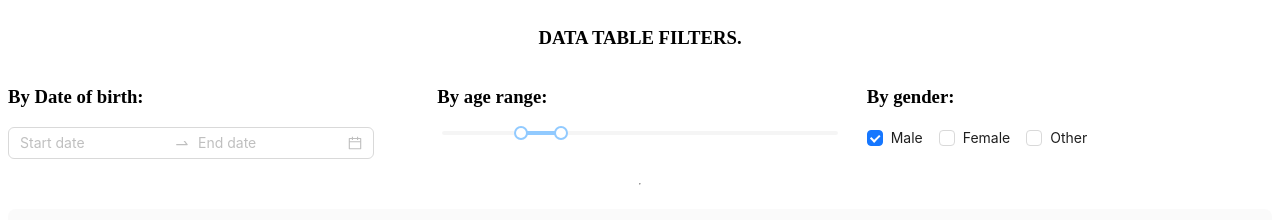
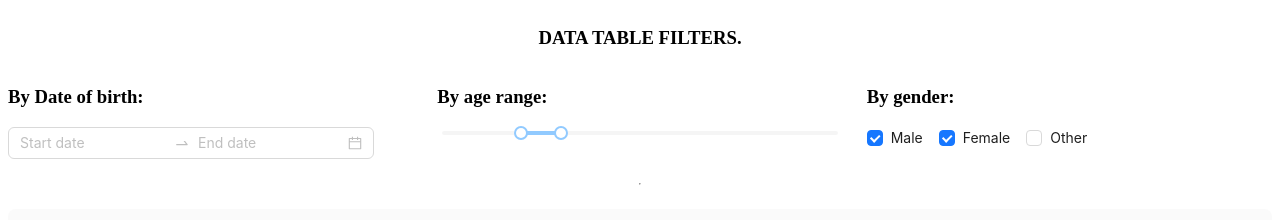
Before and after one commit to pasankg/redux-exercise, a React (Vite) app: page / in a window 1280 px wide. Shown: the top 220 px of the page. Built offline with nearby package versions, Linux system fonts and the light colour scheme.

Commit message:
Add user slice

```diff
--- a/src/components/shared/ui/CheckboxFilter/GenderFilter.tsx
+++ b/src/components/shared/ui/CheckboxFilter/GenderFilter.tsx
@@ -1,23 +1,32 @@
 import { Checkbox, Divider } from "antd";
-import type { CheckboxProps } from "antd";
-import React, { useState } from "react";
+// import type { CheckboxProps } from "antd";
+// import React, { useState } from "react";
+import { useDispatch, useSelector } from "react-redux";
+import { filterByGender } from "../../../../slices";
 
 const CheckboxGroup = Checkbox.Group;
 
 const plainOptions = ["Male", "Female", "Other"];
-const defaultCheckedList = ["Male"];
+// const defaultCheckedList = ["Male"];
 
 const GenderFilter: React.FC = () => {
-  const [checkedList, setCheckedList] = useState<string[]>(defaultCheckedList);
-  const onChange = (list: string[]) => {
-    setCheckedList(list);
+  const dispatch = useDispatch();
+  const selectedGenders = useSelector((state) => state.users.selectedGenders);
+  // const [checkedList, setCheckedList] = useState<string[]>(defaultCheckedList);
+
+  // const onChange = (list: string[]) => {
+  //   setCheckedList(list);
+  // };
+
+  const onChange = (checkedList: string[]) => {
+    dispatch(filterByGender(checkedList));
   };
 
   return (
     <>
       <CheckboxGroup
         options={plainOptions}
-        value={checkedList}
+        value={selectedGenders}
         onChange={onChange}
       />
     </>
--- /dev/null
+++ b/src/slices/index.ts
@@ -0,0 +1,2 @@
+export { default as userFilterSlice } from './userFilterSlice'
+export  * from './userFilterSlice'
--- /dev/null
+++ b/src/slices/userFilterSlice.ts
@@ -0,0 +1,29 @@
+import { createSlice, PayloadAction } from "@reduxjs/toolkit";
+import { UserType } from "../types";
+
+interface UserState {
+ users: UserType[];
+ filteredUsers: UserType[];
+ selectedGenders: string[];
+}
+
+const initialState: UserState = {
+ users: [],
+ filteredUsers: [],
+ selectedGenders: ['Male', 'Female'],
+}
+
+const userSlice = createSlice({
+ name: "userFilters",
+ initialState,
+ reducers: {
+  filterByGender: (state, action: PayloadAction<string[]>) => {
+   const selectedGenders = action.payload;
+   state.selectedGenders = selectedGenders;
+   state.filteredUsers = state.users.filter(user => selectedGenders.includes(user.gender));
+  }
+ }
+})
+
+export const { filterByGender } = userSlice.actions;
+export default userSlice.reducer;
--- a/src/store/store.ts
+++ b/src/store/store.ts
@@ -1,7 +1,10 @@
 import { configureStore } from "@reduxjs/toolkit";
+import {userFilterSlice} from "../slices";
 
 export const store = configureStore({
- reducer: {}
+ reducer: {
+  users: userFilterSlice
+ }
 })
 
 export type RootState = ReturnType<typeof store.getState>;
```
